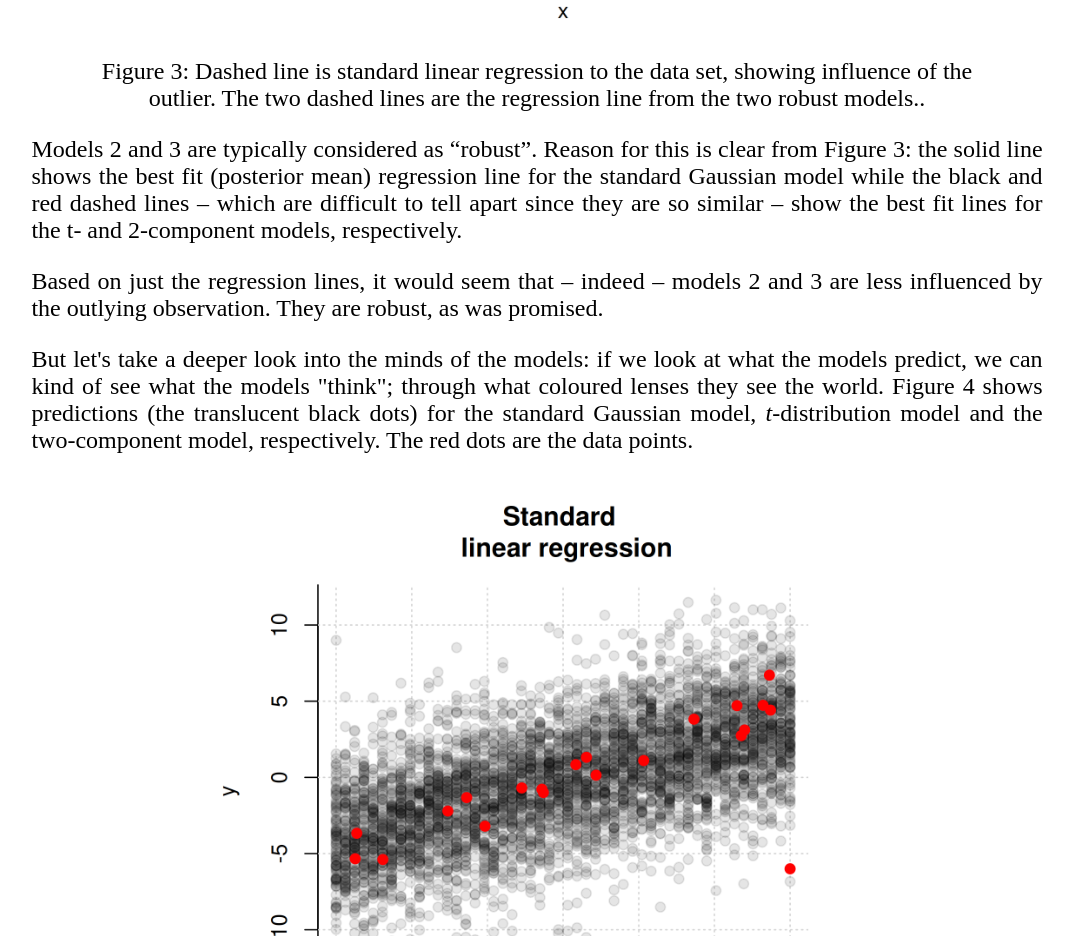
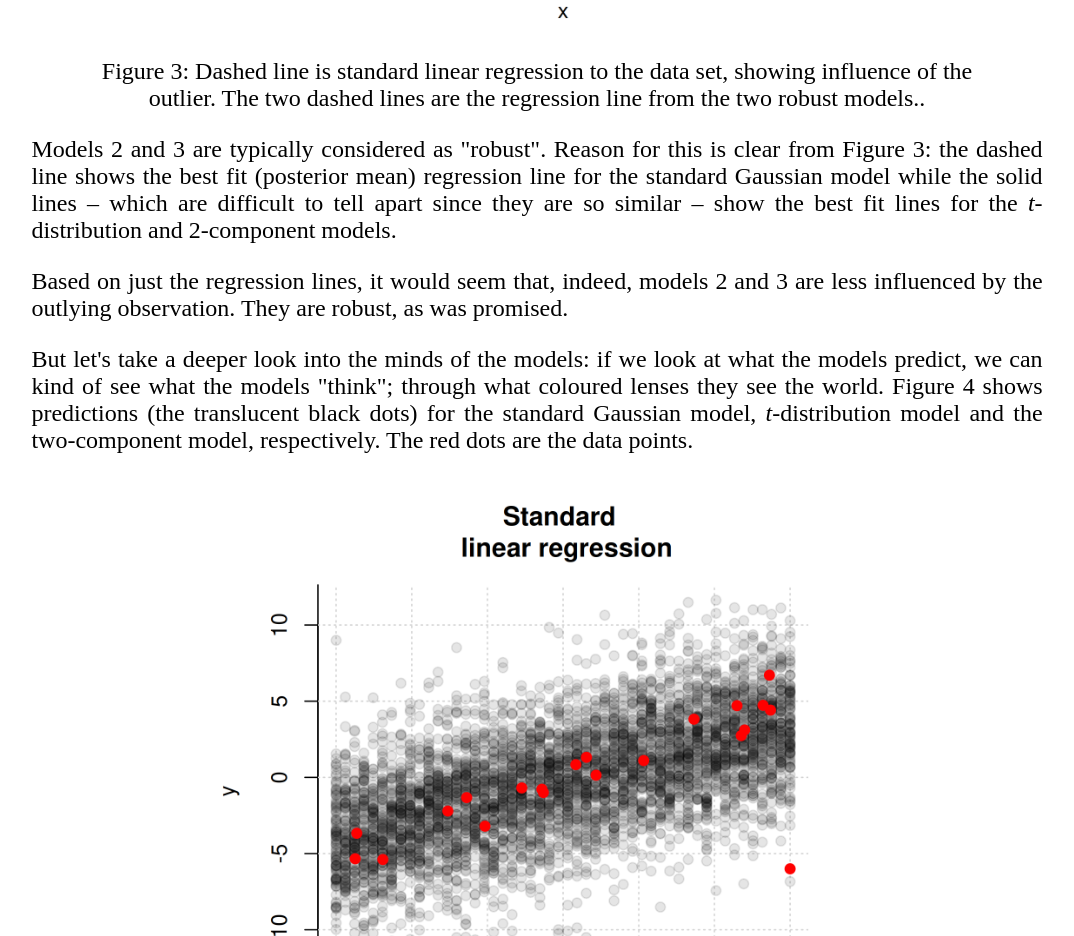
Before and after one commit to joanpaak/joanpaak.github.io, a plain HTML site: page blathers/RobustRegression/robustReg.html in a window 1280 px wide. Shown: the part 2920-3856 px from the top of the page, without its empty margins (103-1177 px from the left). Drawn offline with Linux system fonts and the light colour scheme.

Commit message:
Fix typos etc.

```diff
--- a/blathers/RobustRegression/robustReg.html
+++ b/blathers/RobustRegression/robustReg.html
@@ -49,11 +49,11 @@
 
 
         <p>
-            Models 2 and 3 are typically considered as “robust”. Reason for this is clear from Figure 3: the solid line shows the best fit (posterior mean) regression line for the standard Gaussian model while the black and red dashed lines – which are difficult to tell apart since they are so similar – show the best fit lines for the t- and 2-component models, respectively.
+            Models 2 and 3 are typically considered as "robust". Reason for this is clear from Figure 3: the dashed line shows the best fit (posterior mean) regression line for the standard Gaussian model while the solid lines – which are difficult to tell apart since they are so similar – show the best fit lines for the <i>t</i>-distribution and 2-component models.
         </p>
 
         <p>
-            Based on just the regression lines, it would seem that – indeed – models 2 and 3 are less influenced by the outlying observation. They are robust, as was promised.
+            Based on just the regression lines, it would seem that, indeed, models 2 and 3 are less influenced by the outlying observation. They are robust, as was promised.
         </p>
 
         <p>
```
